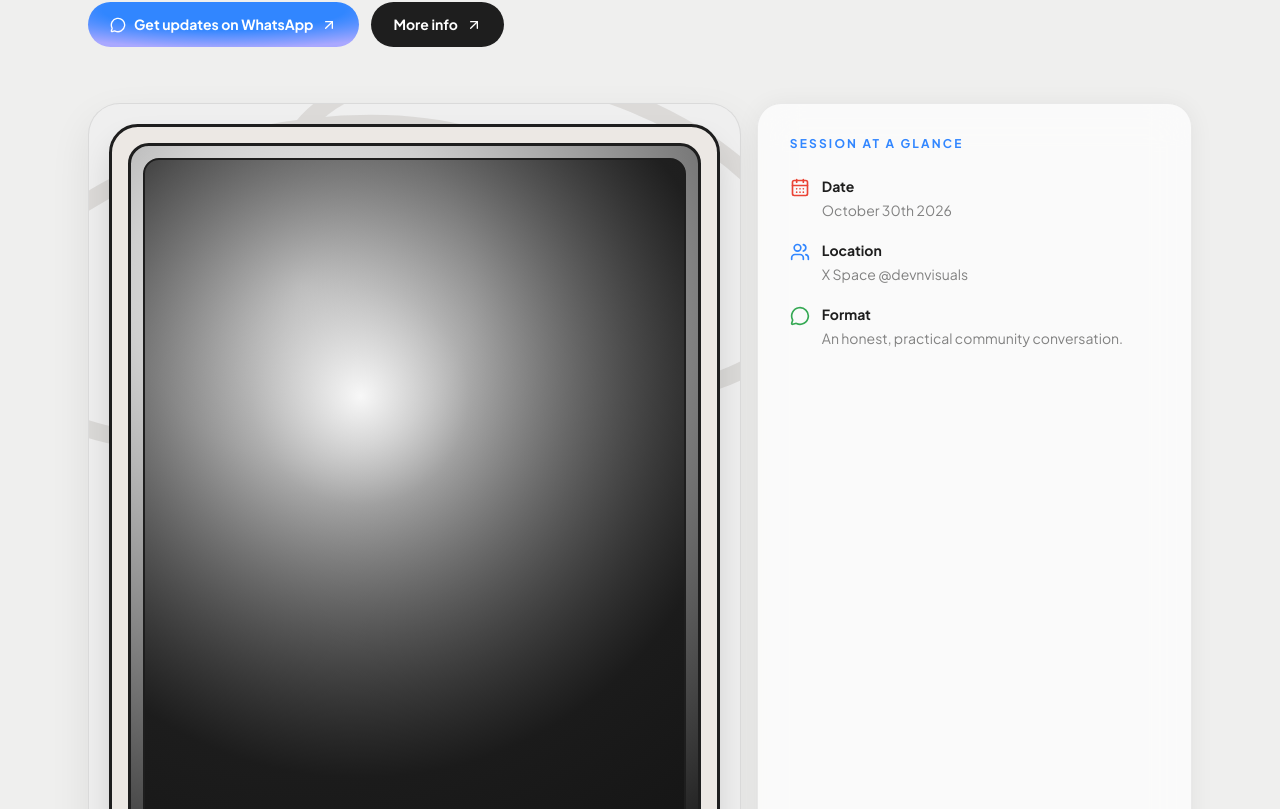
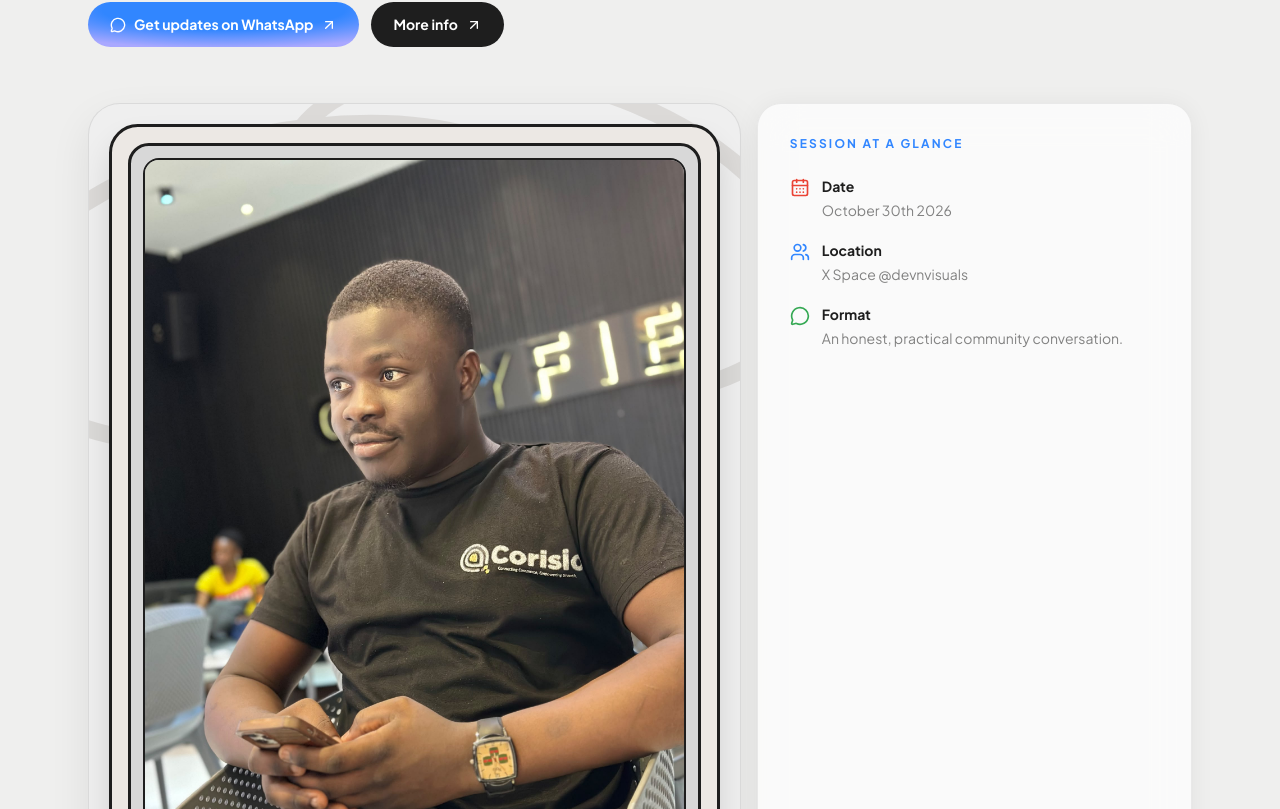
Before and after one commit to Balpos07/game, a Next.js app: page /community/next-session in a window 1280 px wide. Shown: the part 511-1320 px from the top of the page. Built offline with nearby package versions, Linux system fonts and the light colour scheme; no server answers.

Commit message:
Refactor code structure for improved readability and maintainability

```diff
--- a/src/app/community/next-session/page.tsx
+++ b/src/app/community/next-session/page.tsx
@@ -47,8 +47,12 @@ export default function NextSessionPage() {
               <div className="absolute -right-20 -top-8 h-80 w-[85%] rounded-[50%] border-[18px] border-[#d7d5d3]" style={{ transform: 'rotate(16deg)' }} />
             </div>
             <div className="relative rounded-[1.8rem] border-[3px] border-[#1E1E1E] bg-[#ece8e4] p-4 shadow-[0_18px_30px_rgba(17,17,17,0.12)]">
-              <div className="overflow-hidden rounded-[1.3rem] border-[3px] border-[#1E1E1E] bg-[radial-gradient(circle_at_30%_20%,#f4f4f4_0%,#cfcfcf_25%,#757575_62%,#1a1a1a_100%)] p-3">
-                <div className="aspect-[4/5] rounded-[1rem] border-[2px] border-[#1E1E1E] bg-[radial-gradient(circle_at_40%_35%,rgba(255,255,255,0.8),rgba(111,111,111,0.35)_20%,rgba(20,20,20,0.9)_70%)]" />
+              <div className="overflow-hidden rounded-[1.3rem] border-[3px] border-[#1E1E1E] bg-[#d8d8d8] p-3">
+                <img
+                  src="/organizers/Speaker.jpg"
+                  alt="Oluwasusi Stephen"
+                  className="aspect-[4/5] w-full rounded-[1rem] border-[2px] border-[#1E1E1E] object-cover object-center"
+                />
               </div>
               <div className="mt-4 text-center">
                 <p className="text-2xl font-black tracking-[-0.05em] text-[#1E1E1E]">Oluwasusi Stephen</p>
--- a/src/app/community/page.tsx
+++ b/src/app/community/page.tsx
@@ -50,8 +50,12 @@ export default function CommunityPage() {
 
               <div className="mx-auto w-full max-w-[430px]">
                 <div className="rounded-[2rem] border-[3px] border-[#1E1E1E] bg-[#ece8e4] p-4 shadow-[0_20px_30px_rgba(17,17,17,0.12)]">
-                  <div className="overflow-hidden rounded-[1.4rem] border-[3px] border-[#1E1E1E] bg-[radial-gradient(circle_at_30%_20%,#f4f4f4_0%,#cfcfcf_25%,#757575_62%,#1a1a1a_100%)] p-3">
-                    <div className="aspect-[4/5] rounded-[1rem] border-[2px] border-[#1E1E1E] bg-[radial-gradient(circle_at_40%_35%,rgba(255,255,255,0.8),rgba(111,111,111,0.35)_20%,rgba(20,20,20,0.9)_70%)]" />
+                  <div className="overflow-hidden rounded-[1.4rem] border-[3px] border-[#1E1E1E] bg-[#d8d8d8] p-3">
+                    <img
+                      src="/organizers/Speaker.jpg"
+                      alt="Oluwasusi Stephen"
+                      className="aspect-[4/5] w-full rounded-[1rem] border-[2px] border-[#1E1E1E] object-cover object-center"
+                    />
                   </div>
                   <div className="mt-4 flex items-center justify-between gap-3 border-t border-[#1E1E1E]/15 pt-3">
                     <div className="flex items-center gap-2">
--- a/src/types/community.ts
+++ b/src/types/community.ts
@@ -28,7 +28,7 @@ export const DEFAULT_COMMUNITY_CONTENT: CommunityContent = {
     name: 'Oluwasusi Stephen',
     bio: 'Scientific Officer - NASRDA / CTO - Spurwiz',
     topic: 'Things They Don\'t Teach You in Tech',
-    photoURL: '',
+    photoURL: '/organizers/Speaker.jpg',
     linkedin: 'https://www.linkedin.com/company/devnvisuals/',
     instagram: 'https://www.instagram.com/devnvisuals/',
   },
```
Also changed, not shown: public/organizers/Speaker.jpg (added).
